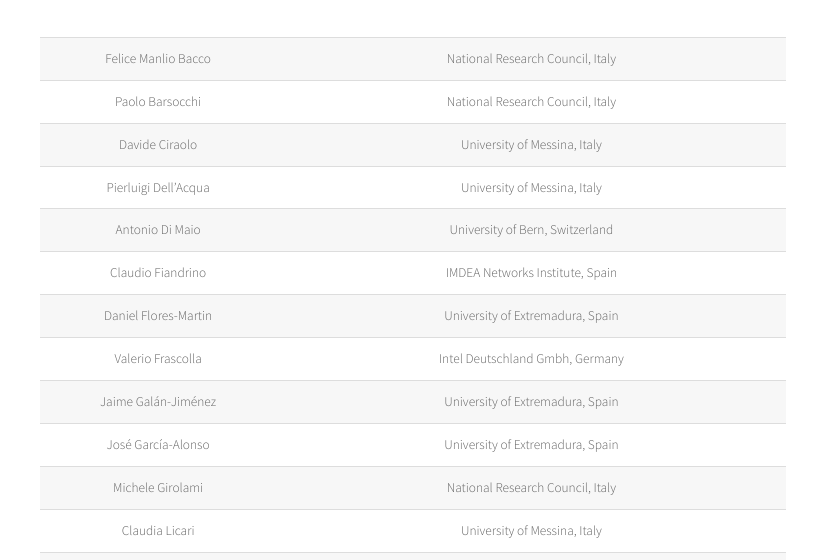
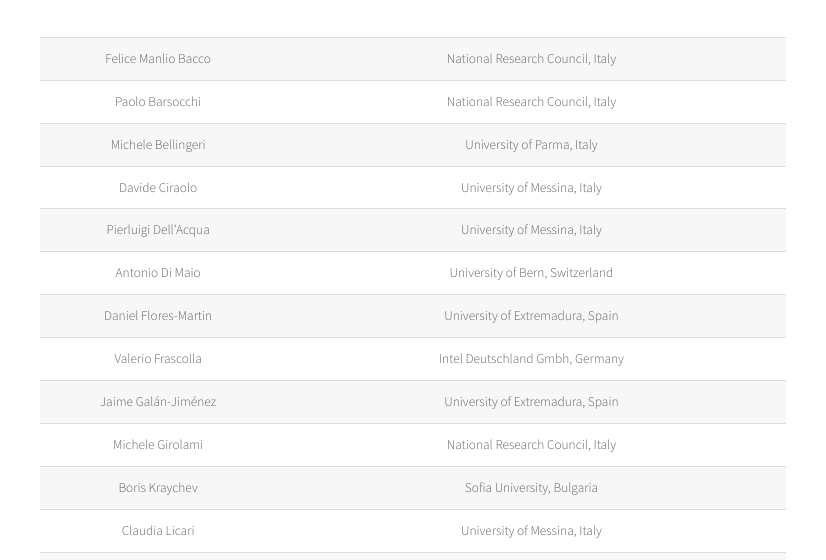
Before and after one commit to workshopunime/netblock4tc2025, a plain HTML site: page index.html in a window 1280 px wide. Shown: the part 2908-3468 px from the top of the page, 227-1053 px from the left. Drawn offline with Linux system fonts and the light colour scheme.

Commit message:
Update index.html

```diff
--- a/index.html
+++ b/index.html
@@ -138,7 +138,6 @@
 								<header class="major">
 									<p>Technical Programme Committee</p>
 								</header>
-
 <div class="table-wrapper">
 <table>
 <tbody>
@@ -150,7 +149,7 @@
 <td>Paolo Barsocchi</td>
 <td>National Research Council, Italy</td>
 </tr>
-
+<tr><td>Michele Bellingeri</td><td>University of Parma, Italy</td></tr>
 <tr>
 	<td>Davide Ciraolo</td>
 	<td>University of Messina, Italy</td>
@@ -164,17 +163,13 @@
 	<td>University of Bern, Switzerland</td>
 </tr>
 <tr>
-	<td>Claudio Fiandrino</td>
-	<td>IMDEA Networks Institute, Spain</td>
-</tr>
-<tr>
 	<td>Daniel Flores-Martin</td>
 	<td>University of Extremadura, Spain</td>
 </tr>
 <tr><td>Valerio Frascolla</td><td>Intel Deutschland Gmbh, Germany</td></tr>
 <tr><td>Jaime Galán-Jiménez</td><td> University of Extremadura, Spain</td></tr>
-<tr><td>José García-Alonso</td><td> University of Extremadura, Spain</td></tr>
 <tr><td>Michele Girolami</td><td> National Research Council, Italy</td></tr>
+<tr><td>Boris Kraychev</td><td>Sofia University, Bulgaria</td></tr>
 <tr><td>Claudia Licari</td><td> University of Messina, Italy</td></tr>
 <tr><td>Gabriele Morabito</td><td> University of Messina, Italy</td></tr>
 <tr><td>Zeeshan Pervez</td><td> University of the West of Scotland, United Kingdom</td></tr>
```
Lines whose indentation alone changed are shown as unchanged.
